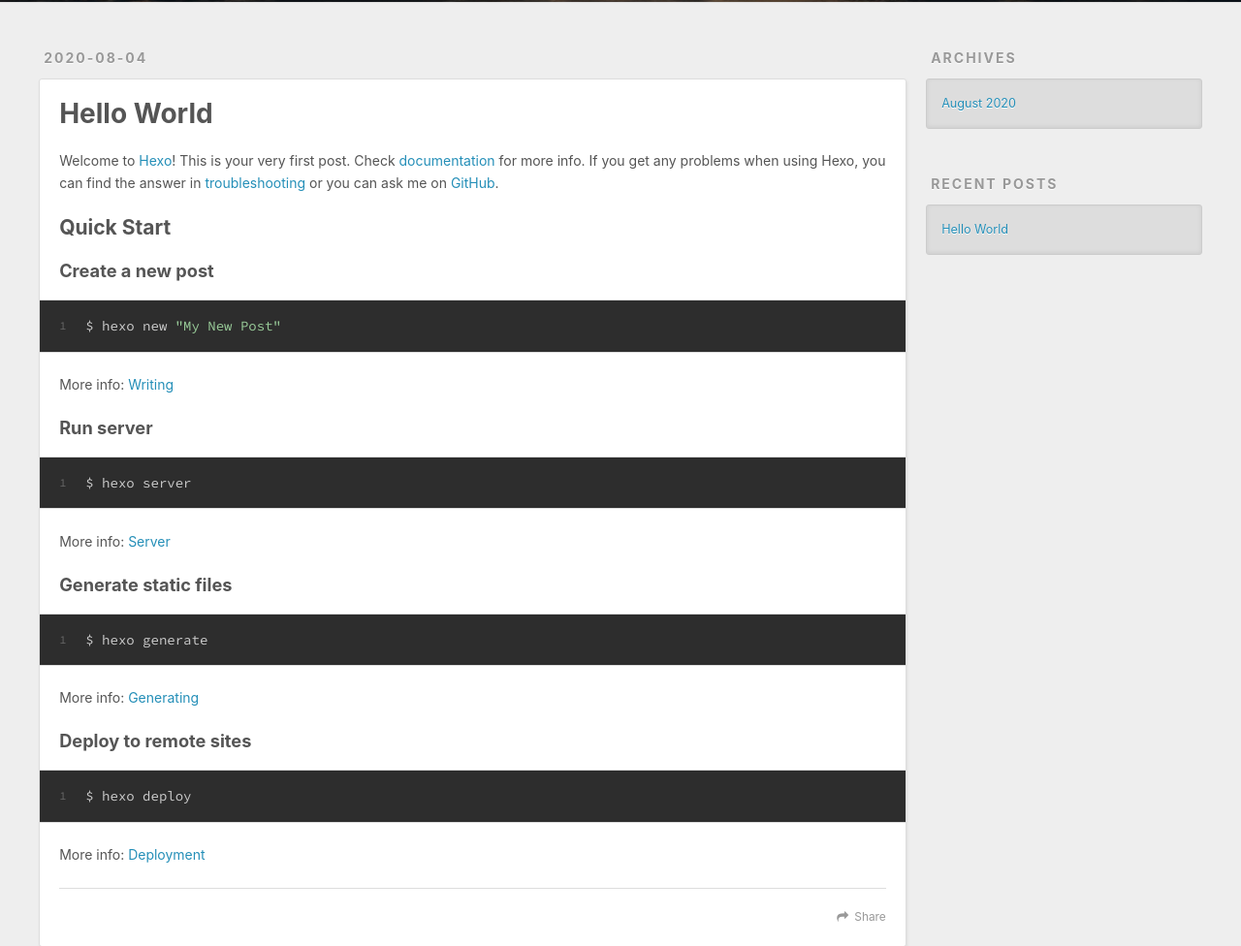
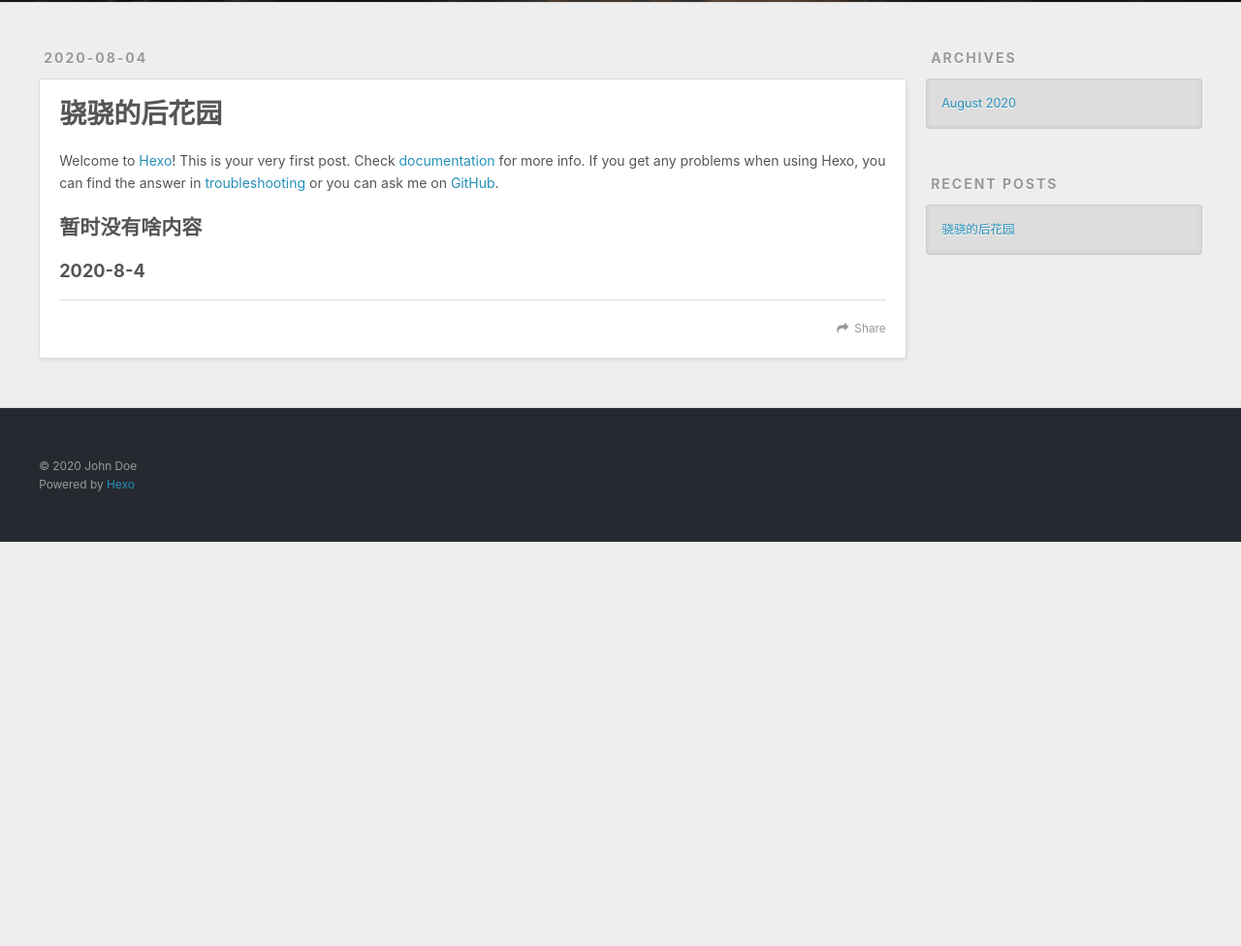
Before and after one commit to ooxxhoods/ooxxhoods.github.io, a plain HTML site: page 2020/08/04/hello-world/index.html in a window 1280 px wide. Shown: the part 298-1274 px from the top of the page at 97% size. After the commit the page ends 857 px from the top, so only its background shows below. Drawn offline with nearby package versions, Linux system fonts and the light colour scheme.

Commit message:
Site updated: 2020-08-04 12:01:24

```diff
--- a/2020/08/04/hello-world/index.html
+++ b/2020/08/04/hello-world/index.html
@@ -5,17 +5,17 @@
 
 
 
-  <title>Hello World | Hexo</title>
+  <title>骁骁的后花园 | Hexo</title>
   <meta name="viewport" content="width=device-width, initial-scale=1, maximum-scale=1">
-  <meta name="description" content="Welcome to Hexo! This is your very first post. Check documentation for more info. If you get any problems when using Hexo, you can find the answer in troubleshooting or you can ask me on GitHub. Quick">
+  <meta name="description" content="Welcome to Hexo! This is your very first post. Check documentation for more info. If you get any problems when using Hexo, you can find the answer in troubleshooting or you can ask me on GitHub. 暂时没有啥">
 <meta property="og:type" content="article">
-<meta property="og:title" content="Hello World">
+<meta property="og:title" content="骁骁的后花园">
 <meta property="og:url" content="http://yoursite.com/2020/08/04/hello-world/index.html">
 <meta property="og:site_name" content="Hexo">
-<meta property="og:description" content="Welcome to Hexo! This is your very first post. Check documentation for more info. If you get any problems when using Hexo, you can find the answer in troubleshooting or you can ask me on GitHub. Quick">
+<meta property="og:description" content="Welcome to Hexo! This is your very first post. Check documentation for more info. If you get any problems when using Hexo, you can find the answer in troubleshooting or you can ask me on GitHub. 暂时没有啥">
 <meta property="og:locale" content="en_US">
 <meta property="article:published_time" content="2020-08-04T01:39:43.046Z">
-<meta property="article:modified_time" content="2020-08-04T01:39:43.047Z">
+<meta property="article:modified_time" content="2020-08-04T03:56:46.915Z">
 <meta property="article:author" content="John Doe">
 <meta name="twitter:card" content="summary">
 
@@ -80,7 +80,7 @@
 
 
     <h1 class="article-title" itemprop="name">
-      Hello World
+      骁骁的后花园
     </h1>
 
 
@@ -89,19 +89,7 @@
     <div class="article-entry" itemprop="articleBody">
 
         <p>Welcome to <a target="_blank" rel="noopener" href="https://hexo.io/">Hexo</a>! This is your very first post. Check <a target="_blank" rel="noopener" href="https://hexo.io/docs/">documentation</a> for more info. If you get any problems when using Hexo, you can find the answer in <a target="_blank" rel="noopener" href="https://hexo.io/docs/troubleshooting.html">troubleshooting</a> or you can ask me on <a target="_blank" rel="noopener" href="https://github.com/hexojs/hexo/issues">GitHub</a>.</p>
-<h2 id="Quick-Start"><a href="#Quick-Start" class="headerlink" title="Quick Start"></a>Quick Start</h2><h3 id="Create-a-new-post"><a href="#Create-a-new-post" class="headerlink" title="Create a new post"></a>Create a new post</h3><figure class="highlight bash"><table><tr><td class="gutter"><pre><span class="line">1</span><br></pre></td><td class="code"><pre><span class="line">$ hexo new <span class="string">&quot;My New Post&quot;</span></span><br></pre></td></tr></table></figure>
-
-<p>More info: <a target="_blank" rel="noopener" href="https://hexo.io/docs/writing.html">Writing</a></p>
-<h3 id="Run-server"><a href="#Run-server" class="headerlink" title="Run server"></a>Run server</h3><figure class="highlight bash"><table><tr><td class="gutter"><pre><span class="line">1</span><br></pre></td><td class="code"><pre><span class="line">$ hexo server</span><br></pre></td></tr></table></figure>
-
-<p>More info: <a target="_blank" rel="noopener" href="https://hexo.io/docs/server.html">Server</a></p>
-<h3 id="Generate-static-files"><a href="#Generate-static-files" class="headerlink" title="Generate static files"></a>Generate static files</h3><figure class="highlight bash"><table><tr><td class="gutter"><pre><span class="line">1</span><br></pre></td><td class="code"><pre><span class="line">$ hexo generate</span><br></pre></td></tr></table></figure>
-
-<p>More info: <a target="_blank" rel="noopener" href="https://hexo.io/docs/generating.html">Generating</a></p>
-<h3 id="Deploy-to-remote-sites"><a href="#Deploy-to-remote-sites" class="headerlink" title="Deploy to remote sites"></a>Deploy to remote sites</h3><figure class="highlight bash"><table><tr><td class="gutter"><pre><span class="line">1</span><br></pre></td><td class="code"><pre><span class="line">$ hexo deploy</span><br></pre></td></tr></table></figure>
-
-<p>More info: <a target="_blank" rel="noopener" href="https://hexo.io/docs/one-command-deployment.html">Deployment</a></p>
-
+<h2 id="暂时没有啥内容"><a href="#暂时没有啥内容" class="headerlink" title="暂时没有啥内容"></a>暂时没有啥内容</h2><h3 id="2020-8-4"><a href="#2020-8-4" class="headerlink" title="2020-8-4"></a>2020-8-4</h3>
 
     </div>
     <footer class="article-footer">
@@ -144,7 +132,7 @@
       <ul>
 
           <li>
-            <a href="/2020/08/04/hello-world/">Hello World</a>
+            <a href="/2020/08/04/hello-world/">骁骁的后花园</a>
           </li>
 
       </ul>
```
Also changed, not shown: archives/2020/08/index.html (+2 -2 lines), archives/2020/index.html (+2 -2 lines), archives/index.html (+2 -2 lines), index.html (+3 -15 lines).
